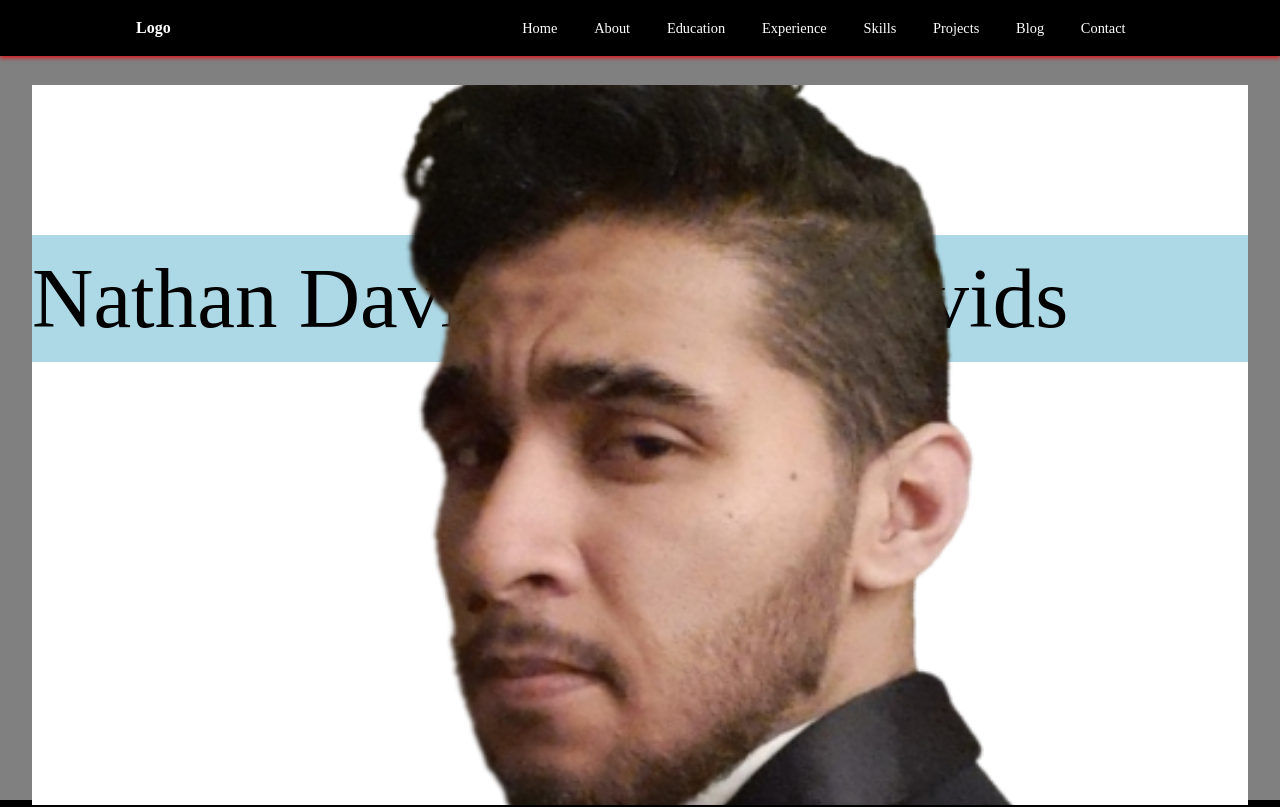
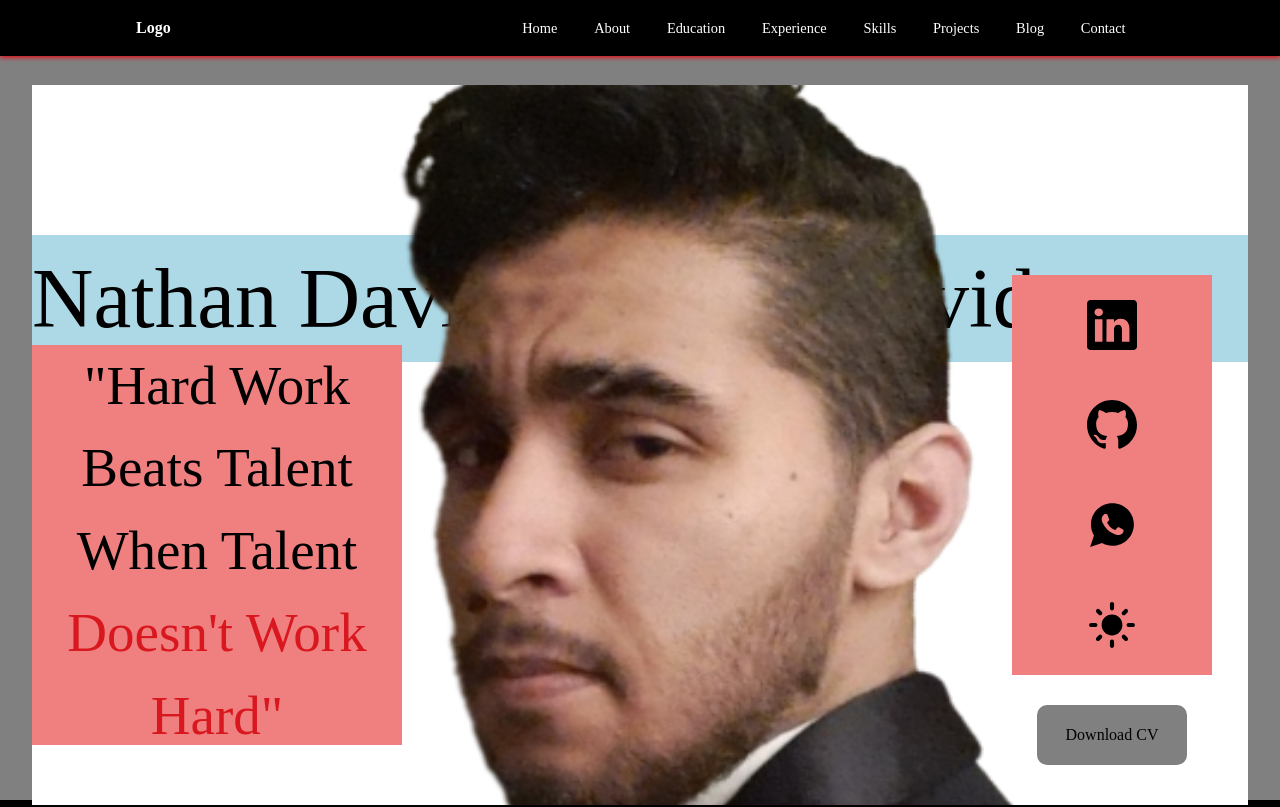
Before and after one commit to NathanDavids/PortfolioProject, a React (Vite) app: page / in a window 1280 px wide. Shown: the top 807 px of the page. Built offline with nearby package versions, Linux system fonts and the light colour scheme; a web font is replaced by a local one.

Commit message:
Positioned all components for Home Page

```diff
--- a/src/components/home/home.css
+++ b/src/components/home/home.css
@@ -1,3 +1,12 @@
+/* Dark Theme Colours */
+:root{
+    --BackgroundColour: black;
+    --PrimaryTextColour: #FFFFFF;
+    --SecondaryTextColour: #D9171F;
+    --BoxShadow: 0 2px 4px rgba(217, 23, 31, 1);
+}
+
+
 #home{
     display: flex;
     justify-content: center;
@@ -55,3 +64,52 @@
     width: 1200px;
     height: 1160px;
 }
+
+#homeTextContainer{
+    background-color: lightcoral;
+    width: 370px;
+    height: 400px;
+    position: relative;
+    top: -460px;
+    text-align: center;
+}
+
+#homeQuote{
+    font-size: 55px;
+}
+
+.quoteRed{
+    color: var(--SecondaryTextColour);
+}
+
+#homeSocialsContainer{
+    background-color: lightcoral;
+    width: 200px;
+    height: 400px;
+    position: relative;
+    top: -930px;
+    left: 980px;
+    display: grid;
+    justify-content: center;
+    align-items: center;
+    font-size: 50px;
+}
+
+#btnContainer{
+    display: flex;
+    justify-content: center;
+    align-items: center;
+    background-color: transparent;
+    width: 200px;
+    height: 100px;
+    position: relative;
+    top: -920px;
+    left: 980px;
+}
+
+#downloadBtn{
+    background-color: gray;
+    width: 150px;
+    height: 60px;
+    border-radius: 10px;
+}
--- a/src/components/home/home.jsx
+++ b/src/components/home/home.jsx
@@ -20,7 +20,7 @@ function home() {
           </div>
         </div>
         <div id='homeTextContainer'>
-          <h1>
+          <h1 id='homeQuote'>
           "Hard Work Beats Talent When Talent <span className='quoteRed'> Doesn't Work Hard"</span>
           </h1>
         </div>
@@ -30,6 +30,9 @@ function home() {
           <IoLogoWhatsapp className='icon'/>
           <MdLightMode className='icon'/>
         </div>
+        <div id='btnContainer'>
+          <button id='downloadBtn' >Download CV</button>
+          </div>
       </div>
     </section>
     </>
```
